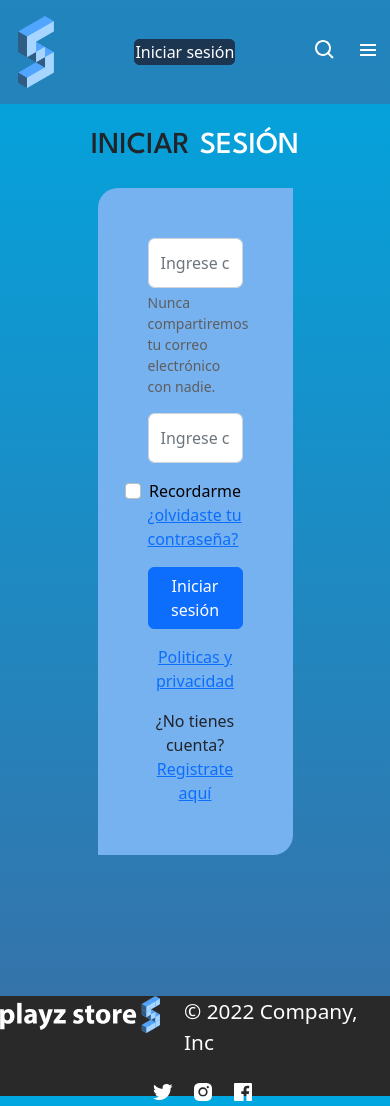
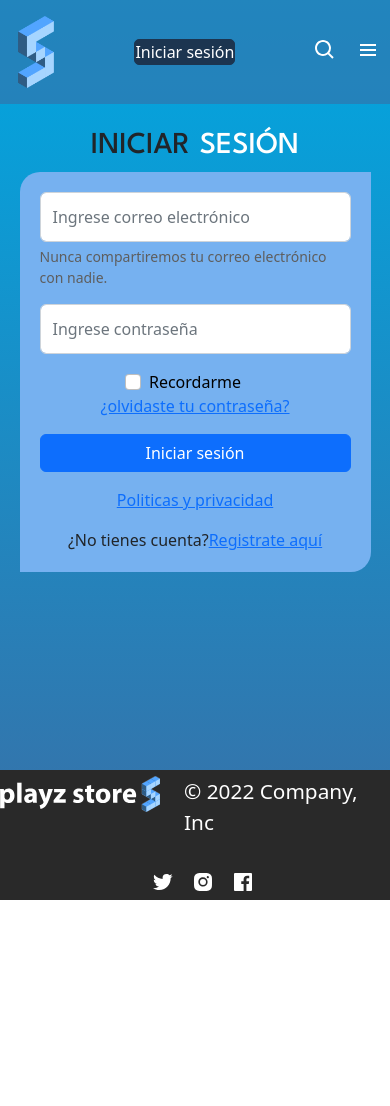
Before and after one commit to ledesmamanu123/proyecto--web, a website: page pages/usuario.html in a window 390 px wide. After the commit the page ends 900 px from the top, so only its background shows below. Drawn offline with nearby package versions, Linux system fonts and the light colour scheme.

Commit message:
responsive V2

```diff
--- a/pages/usuario.html
+++ b/pages/usuario.html
@@ -143,7 +143,7 @@
   <main>
     <h1 class="titulos text-center pt-4"><span class="subtitulo-uno">INICIAR</span><span
         class="subtitulo-dos">SESIÓN</span></h1>
-    <div class="container-fluid caja-user mt-4">
+    <div class="container caja-user">
       <form class="">
         <div class="mb-3">
           <input type="email" class="form-control" id="exampleInputEmail1" aria-describedby="emailHelp"
@@ -172,6 +172,7 @@
       </form>
     </div>
     <div class="gap-3"></div>
+    <div class="gap"></div>
   </main>
   <!-- PIE DE PÁGINA -->
   <footer class="d-flex flex-wrap  align-items-center">
--- a/scss/_footer.scss
+++ b/scss/_footer.scss
@@ -3,7 +3,7 @@ footer{
     display: flex;
     justify-content: space-around;
     align-items: center;
-    height: 100px;
+    height: 130px;
     font-size: 1.3rem;
     color: white;
 
--- a/scss/_main.scss
+++ b/scss/_main.scss
@@ -167,7 +167,7 @@ body{
 
 //PAGE USER
 .caja-user{
-    width: 50%;
+    width: 80%;
     background-color: #76b1f0;
     padding: 50px;
     margin-bottom: 13%;
--- a/scss/_mediasq.scss
+++ b/scss/_mediasq.scss
@@ -105,6 +105,11 @@
     .caja-recomendados-cart{
         display: none!important;
     }
+    .caja-user{
+        width: 80%;
+        padding: 20px;
+        margin-bottom: 20%;
+    }
 }
 
 @media (max-width: 576px){
@@ -138,5 +143,8 @@
     .btn-publi{
         right: 27%;
     }
+    .caja-user{
+        width: 90%;
+    }
 
 }
```
Also changed, not shown: css/estilo-scss.css.
